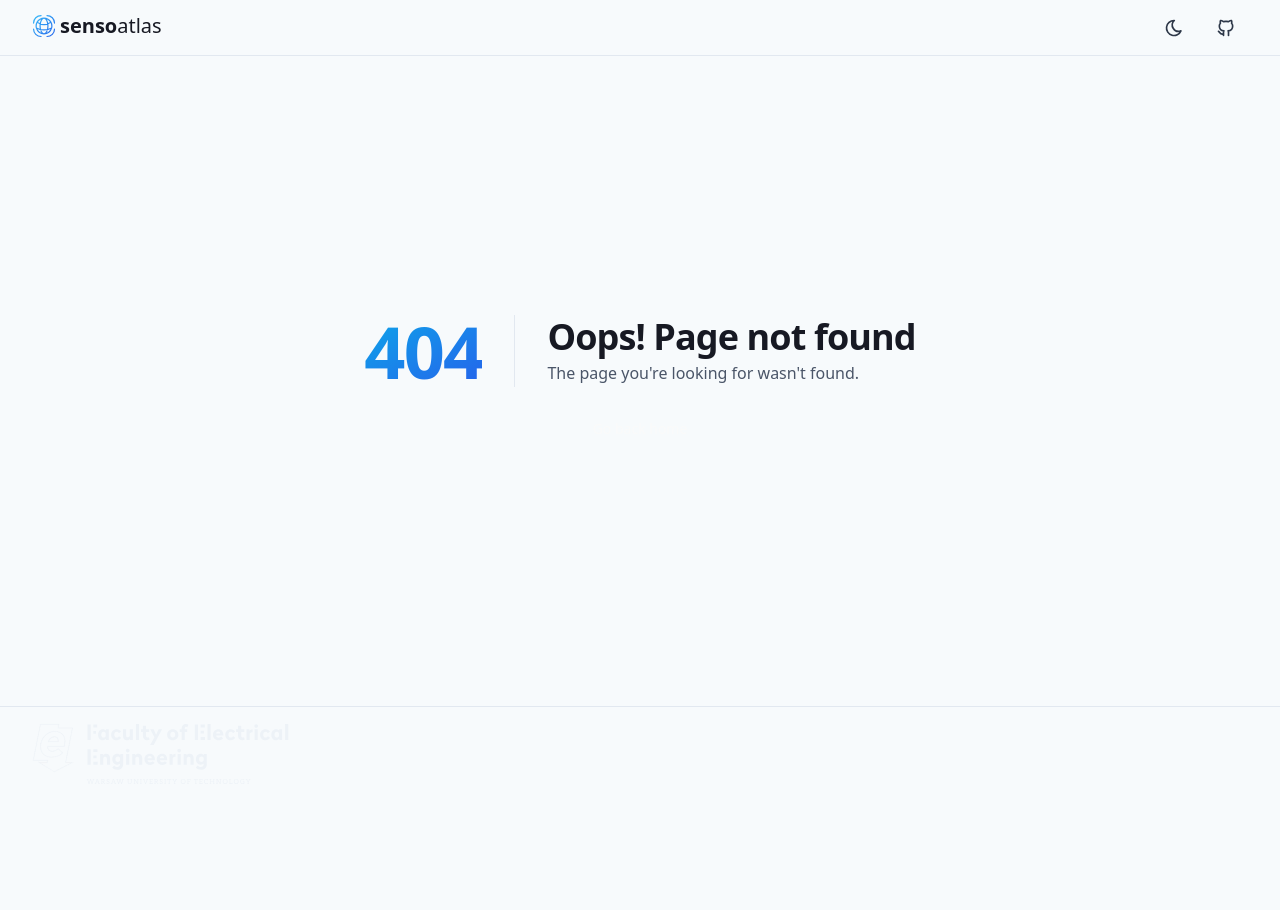
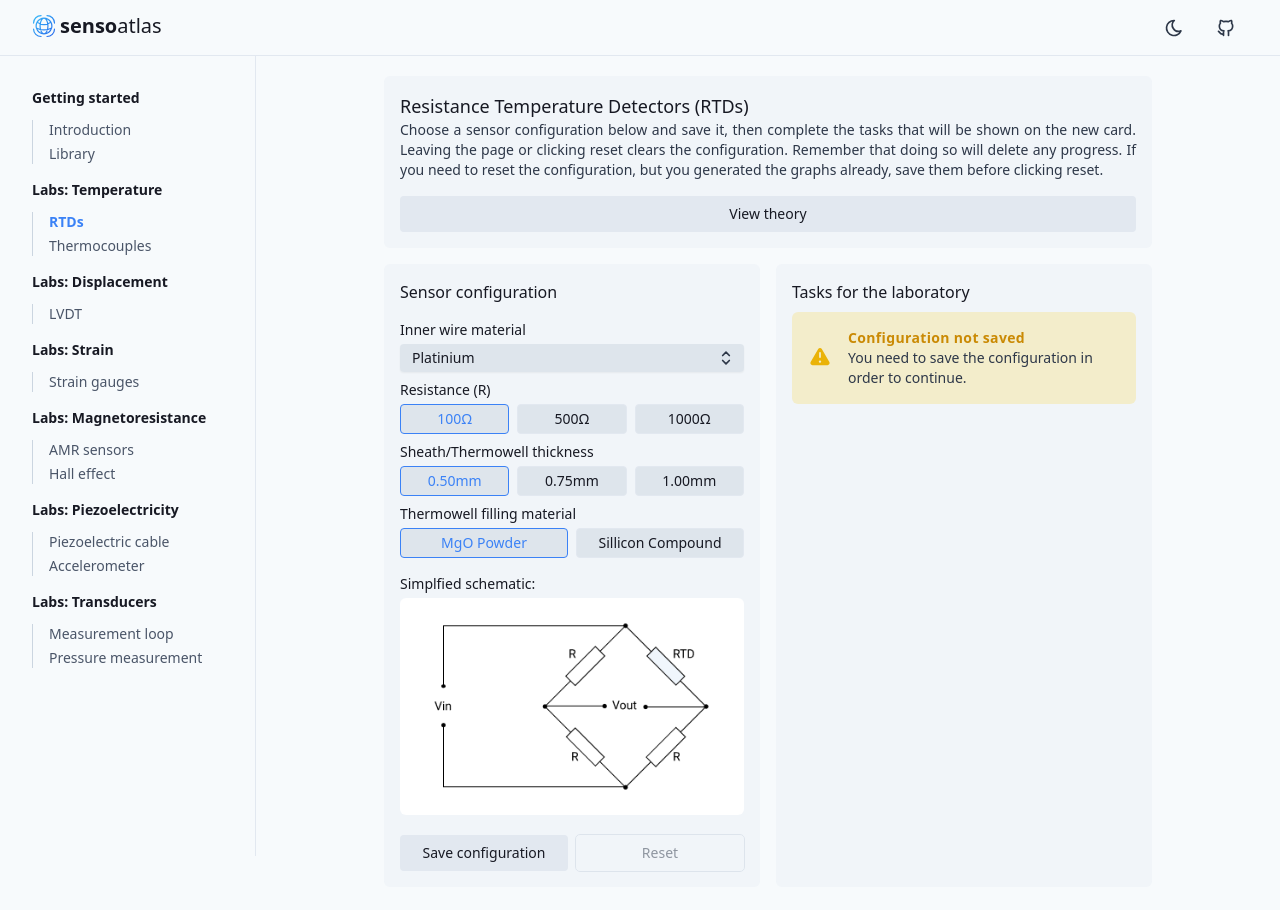
Before and after one commit to utbrott/sensoatlas, a Next.js app: page /laboratories/temperature/rtd in a window 1280 px wide. Before the commit this address had no page. Shown: the top 910 px of the page. Before the commit the page ends 800 px from the top, so only its background shows below. Built offline with nearby package versions, Linux system fonts and the light colour scheme; a web font is replaced by a local one.

Commit message:
feat(labs/rtd): add partial rtd lab page and rtd store

```diff
--- a/src/data/laboratories/temperature/rtd.tsx
+++ b/src/data/laboratories/temperature/rtd.tsx
@@ -1,6 +1,136 @@
+import { ConfigItem } from '@utils/configuration'
+import { TaskItem } from '@utils/tasks'
 import { EquationProps, useParseEquation } from '@hooks/use-parse-equation'
 import { TableProps, useParseTable } from '@hooks/use-parse-table'
 import { units } from '@data/units'
+
+export const RtdPageHeader = () => {
+  return (
+    <div className='space-y-2'>
+      <span className='text-lg font-medium'>
+        Resistance Temperature Detectors (RTDs)
+      </span>
+      <span className='text-justify text-sm text-gray-700 dark:text-gray-300'>
+        <p>
+          Choose a sensor configuration below and save it, then complete the
+          tasks that will be shown on the new card. Leaving the page or clicking
+          reset clears the configuration. Remember that doing so will delete any
+          progress. If you need to reset the configuration, but you generated
+          the graphs already, save them before clicking reset.
+        </p>
+      </span>
+    </div>
+  )
+}
+
+export const configFields: ConfigItem[] = [
+  {
+    type: 'select',
+    id: 'sensor',
+    label: 'Inner wire material',
+    options: [
+      {
+        name: 'Platinium',
+        tempCoeff: 0.00385,
+        density: 21450,
+        heatCapacity: 133,
+        conductivity: 69.1
+      },
+      {
+        name: 'Copper',
+        tempCoeff: 0.004041,
+        density: 8960,
+        heatCapacity: 385,
+        conductivity: 384.1
+      },
+      {
+        name: 'Nickel',
+        tempCoeff: 0.00617,
+        density: 8908,
+        heatCapacity: 440,
+        conductivity: 106
+      },
+      {
+        name: 'Tungsten',
+        tempCoeff: 0.0045,
+        density: 19300,
+        heatCapacity: 134,
+        conductivity: 173
+      }
+    ]
+  },
+  {
+    type: 'radio',
+    id: 'resistance',
+    label: 'Resistance (R)',
+    options: [
+      {
+        name: `100${units.ohmsUnicode}`,
+        resistance: 100
+      },
+      {
+        name: `500${units.ohmsUnicode}`,
+        resistance: 500
+      },
+      {
+        name: `1000${units.ohmsUnicode}`,
+        resistance: 1000
+      }
+    ]
+  },
+  {
+    type: 'radio',
+    id: 'thickness',
+    label: 'Sheath/Thermowell thickness',
+    options: [
+      {
+        name: '0.50mm',
+        thickness: 0.5
+      },
+      {
+        name: '0.75mm',
+        thickness: 0.75
+      },
+      {
+        name: '1.00mm',
+        thickness: 1.0
+      }
+    ]
+  },
+  {
+    type: 'radio',
+    id: 'filler',
+    label: 'Thermowell filling material',
+    options: [
+      {
+        name: 'MgO Powder',
+        density: 3580,
+        heatCapacity: 877,
+        conductivity: 26.8
+      },
+      {
+        name: 'Sillicon Compound',
+        density: 3210,
+        heatCapacity: 800,
+        conductivity: 3
+      }
+    ]
+  }
+]
+
+export const taskFields: TaskItem[] = [
+  {
+    prompt: `Given the values of temperature T ${units.celcius}, calculate sensors resistance Rt ${units.ohms}.`,
+
+    data: [],
+    validation: []
+  },
+  {
+    prompt:
+      'Based on selected sensor configuration, calculate time constant $\\tau$ [s] of sensor (bare, sheathed and in thermowell).',
+    validation: []
+  }
+]
 
 export const RtdArticle = () => {
   const sensorResistanceEq: EquationProps = {
@@ -22,7 +152,7 @@ export const RtdArticle = () => {
       { label: 'Thermal conducivity', unit: units.thermalConductivity }
     ],
     data: [
-      ['Platinum (Pt)', 0.0037, 21450, 133, 69],
+      ['Platinum (Pt)', 0.00385, 21450, 133, 69],
       ['Copper (Cu)', 0.0041, 8960, 385, 384],
       ['Nickel (Ni)', 0.0062, 8908, 440, 106],
       ['Tungsten (W)', 0.0045, 21450, 134, 173]
@@ -70,8 +200,7 @@ export const RtdArticle = () => {
   }
 
   return (
-    <>
-      <h2>Intro</h2>
+    <span className='text-justify text-sm'>
       <p>
         Sensors used to measure temperature. Many RTD elements consist of a
         length of fine wire wrapped around a heat-resistant ceramic or glass
@@ -80,14 +209,14 @@ export const RtdArticle = () => {
         material has an accurate resistance/temperature relationship which is
         used to provide an indication of temperature.
       </p>
-      <h2>Calculating resistance change</h2>
+      <h3>Calculating resistance change</h3>
       <p>
         With RTDs temperature measurement is done by measuring sensor&apos;s
         resistance with it&apos;s surrouding temperature change. This gives
         sensor&apos;s static response characteristic:
       </p>
       {useParseEquation({ ...sensorResistanceEq })}
-      <h2>Calculating time constant</h2>
+      <h3>Calculating time constant</h3>
       <p>
         Resistance temperature detectors also have dynamic response characteric,
         which shows how fast sensor stabilizes after sudden change in it&apos;s
@@ -100,11 +229,11 @@ export const RtdArticle = () => {
         then sum them:
       </p>
       {useParseEquation({ ...timeConstantCasesEq })}
-      <h2>Material constants</h2>
+      <h3>Material constants</h3>
       <h4>Sensor materials:</h4>
       {useParseTable({ ...sensorDataTab })}
       <h4>Protective casing materials:</h4>
       {useParseTable({ ...fillerMaterialDataTab })}
-    </>
+    </span>
   )
 }
--- /dev/null
+++ b/src/pages/laboratories/temperature/rtd.tsx
@@ -0,0 +1,153 @@
+import { useState } from 'react'
+import { Shell } from '@ui/layouts'
+import { config, tasks, validation, Provider, useStore } from '@store/rtd'
+import { configFields, taskFields } from '@data/laboratories/temperature/rtd'
+import { Config } from '@atoms/config'
+import { Tasks } from '@atoms/tasks'
+import { lineChartCreator } from '@atoms/chart'
+import { LineChart } from '@atoms/chart'
+import { Tab } from '@ui/tab-group'
+import { SlideOver } from '@ui/slide-over'
+import { RtdPageHeader, RtdArticle } from '@data/laboratories/temperature/rtd'
+import { Button } from '@ui/button'
+
+export default function Rtd() {
+  const [isConfigSaved, setIsConfigSaved] = useState(false)
+  const [tasksComplete, setTasksComplete] = useState(false)
+  const [isSlideOverOpen, setIsSlideOverOpen] = useState(false)
+
+  return (
+    <Shell.App title='Laboratories | SensoAtlas'>
+      <Provider>
+        <div className='flex w-full max-w-3xl flex-col content-center justify-center space-y-4'>
+          <div className='flex h-full w-full flex-col space-y-4 rounded-md bg-gray-200/30 p-4 dark:bg-gray-800'>
+            <RtdPageHeader />
+            <Button onClick={() => setIsSlideOverOpen(true)}>
+              View theory
+            </Button>
+          </div>
+          <div className='flex max-w-3xl flex-col content-center space-y-4'>
+            <div className='flex justify-center space-x-4'>
+              <Config
+                initial={config}
+                fields={configFields}
+                useStore={useStore}
+                disabled={isConfigSaved}
+                configSaveHandler={() => setIsConfigSaved(true)}
+              />
+              <Tasks
+                initialTasks={tasks}
+                initialValidation={validation}
+                fields={taskFields}
+                useStore={useStore}
+                unlocked={isConfigSaved}
+                completionHandler={setTasksComplete}
+              />
+            </div>
+            {/* <Charts tasksComplete={tasksComplete} /> */}
+          </div>
+        </div>
+        <SlideOver
+          isOpen={isSlideOverOpen}
+          title='Strain gauges'
+          closeHandler={() => setIsSlideOverOpen(false)}
+        >
+          <RtdArticle />
+        </SlideOver>
+      </Provider>
+    </Shell.App>
+  )
+}
+
+interface ChartsProps {
+  tasksComplete: boolean
+}
+
+const Charts = ({ tasksComplete }: ChartsProps) => {
+  const [dataStore] = useStore((store: Record<string, number[]>) => store)
+  const [configStore] = useStore(
+    (store: Record<string, { [key: string]: string | number }>) => store
+  )
+
+  console.log(dataStore, configStore)
+
+  // const chart1Data = lineChartCreator({
+  //   xvalues: dataStore.data0,
+  //   yvalues: dataStore.validation0
+  // })
+
+  // const chart2Data = lineChartCreator({
+  //   xvalues: dataStore.data1,
+  //   yvalues: dataStore.validation1
+  // })
+
+  // const chart3Data = lineChartCreator({
+  //   xvalues: dataStore.data1,
+  //   yvalues: getNewGaugeResistance({
+  //     material: {
+  //       gaugeFactor: Number(configStore.material.gaugeFactor),
+  //       modulus: Number(configStore.material.modulus),
+  //       tempCoeff: Number(configStore.material.tempCoeff)
+  //     },
+  //     resistance: Number(configStore.resistance.resistance),
+  //     bridge: {
+  //       name: String(configStore.bridge.name),
+  //       multiplier: Number(configStore.bridge.multiplier)
+  //     },
+  //     taskData: dataStore.data1
+  //   })
+  // })
+
+  return tasksComplete ? (
+    <div className='flex h-full w-full flex-col space-y-4 rounded-md bg-gray-200/30 p-4 dark:bg-gray-800'>
+      <span className='font-medium'>Generated charts</span>
+      <span>
+        <Tab.Group>
+          <Tab.List>
+            <Tab>{'Task 1: Vout = f(\u03b5)'}</Tab>
+            <Tab>{'Task 2.1: Vout = f(T)'}</Tab>
+            <Tab>{'Task 2.2: R = f(T)'}</Tab>
+          </Tab.List>
+          <Tab.Panels>
+            <Tab.Panel>
+              {/* <LineChart
+                chartName='strain-out-volt'
+                chartData={chart1Data}
+                labels={{
+                  xaxis: 'Microstrains [\u00b5\u03b5]',
+                  yaxis: 'Output voltage [mV]'
+                }}
+                hasDataPoints
+                withTooltip
+              /> */}
+            </Tab.Panel>
+            <Tab.Panel>
+              {/* <LineChart
+                chartName='temperature-out-voltage'
+                chartData={chart2Data}
+                labels={{
+                  xaxis: 'Temperature [\u00b0C]',
+                  yaxis: 'Output voltage [mV]'
+                }}
+                hasDataPoints
+                withTooltip
+              /> */}
+            </Tab.Panel>
+            <Tab.Panel>
+              {/* <LineChart
+                chartName='temperature-resistance'
+                // chartData={chart3Data}
+                labels={{
+                  xaxis: 'Temperature [\u00b0C]',
+                  yaxis: 'Resistance [\u03a9]'
+                }}
+                hasDataPoints
+                withTooltip
+              /> */}
+            </Tab.Panel>
+          </Tab.Panels>
+        </Tab.Group>
+      </span>
+    </div>
+  ) : null
+}
--- /dev/null
+++ b/src/store/rtd.ts
@@ -0,0 +1,14 @@
+import { createStoreContext } from '@store/create-store-context'
+
+import { configFields, taskFields } from '@data/laboratories/temperature/rtd'
+
+import { initialConfigCreator } from '@utils/configuration'
+import { initialTaskCreator, initialValidationCreator } from '@utils/tasks'
+
+export const config = initialConfigCreator({ fields: configFields })
+export const tasks = initialTaskCreator({ fields: taskFields })
+export const validation = initialValidationCreator({ fields: taskFields })
+
+const testContext = { ...config, ...tasks, ...validation }
+
+export const { Provider, useStore } = createStoreContext(testContext)
```
